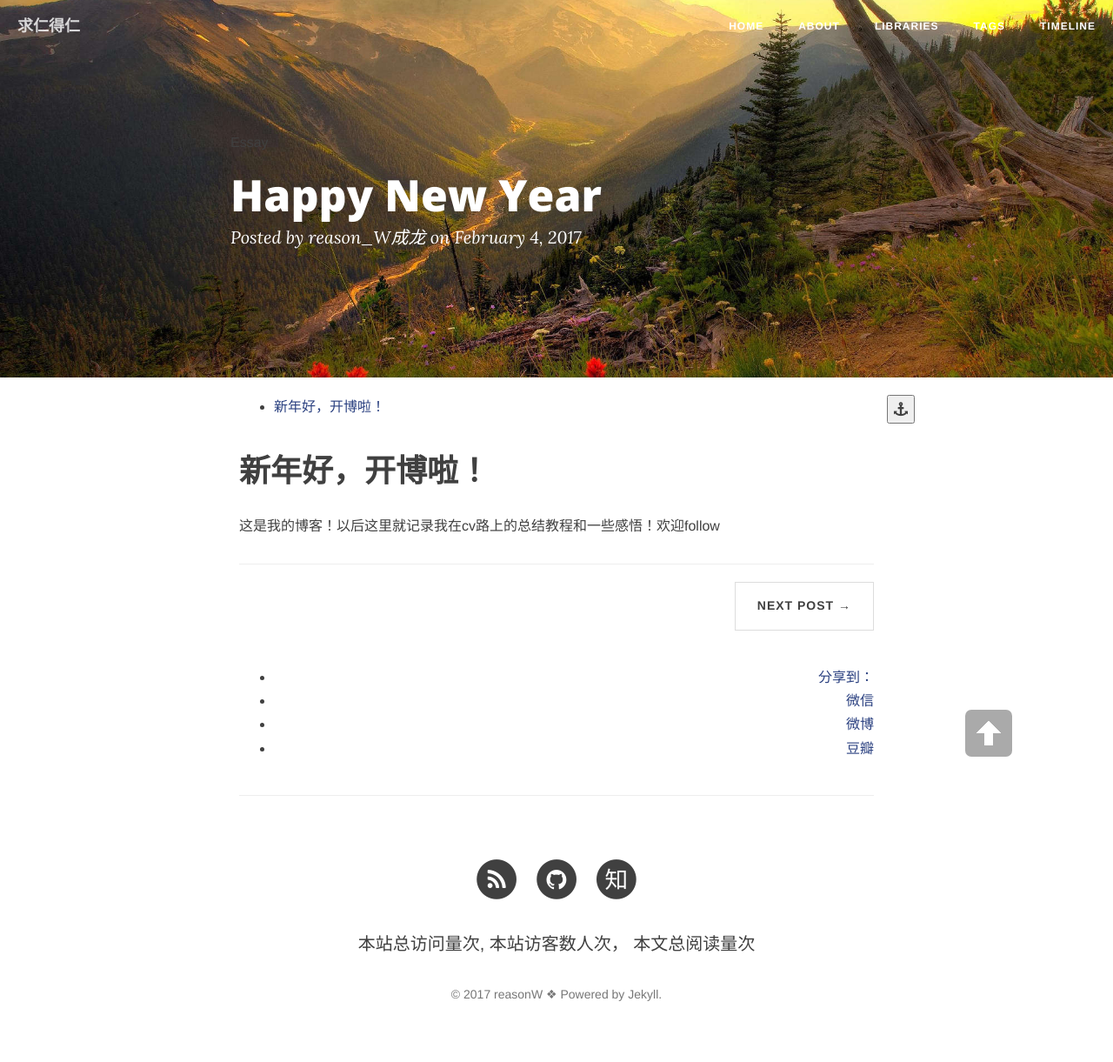
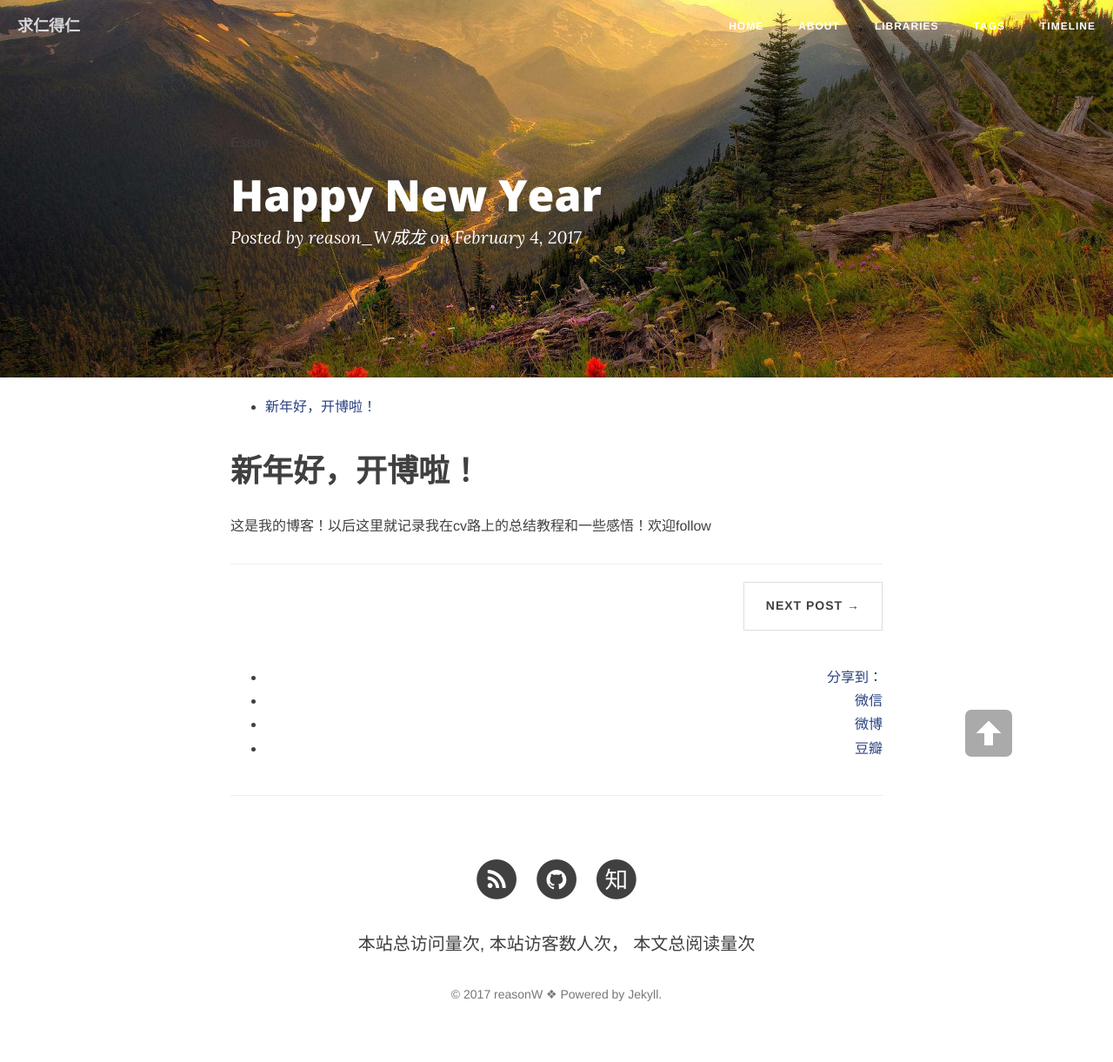
Before and after one commit to Skylar95/Skylar95, a Jekyll site: the page built from _posts/2017-02-04-Happy-New-Year.md, in a window 1280 px wide. Shown: the whole page at 87% size. Built offline with Jekyll 4.4.1, drawn with Linux system fonts in a browser that asks for light colours; nearby versions of some CDN libraries; comment, search, counter and statistics services are not loaded.

Commit message:
remove right bar content

```diff
--- a/_layouts/post.html
+++ b/_layouts/post.html
@@ -33,7 +33,7 @@
 <!-- Post Content -->
 <article>
     <div class="container">
-        <div class="left">
+        <div class="row">
             <div class="col-lg-8 col-lg-offset-2 col-md-10 col-md-offset-1 post-container">
 
                 {{ content }}
@@ -95,9 +95,9 @@
             </div>
         </div>
 
-        <button class="anchor"><i class="fa fa-anchor"></i></button>
+<!--         <button class="anchor"><i class="fa fa-anchor"></i></button>
         <div class="right">
-            <div class="wrap">
+            <div class="wrap"> -->
 
                 <!-- Content -->
 <!--                 <div class="side content">
@@ -111,16 +111,17 @@
                 </div> -->
                 <!-- 其他div框放到这里 -->
                 <!-- <div class="side">bbbb</div> -->
-            </div>
+<!--             </div>
 
 
-            <link rel="stylesheet" href="/css/backtop.css">  <!-- Back Top -->
-            <script type="text/javascript" src="/js/backtop.js"></script>  <!-- Back Top -->
 
-            <div id="back-top">
-              <a href="#top" title="回到顶部"></a>
-            </div>
+        </div>
+ -->
+         <link rel="stylesheet" href="/css/backtop.css">  <!-- Back Top -->
+        <script type="text/javascript" src="/js/backtop.js"></script>  <!-- Back Top -->
 
+        <div id="back-top">
+          <a href="#top" title="回到顶部"></a>
         </div>
     </div>
 </article>
```
